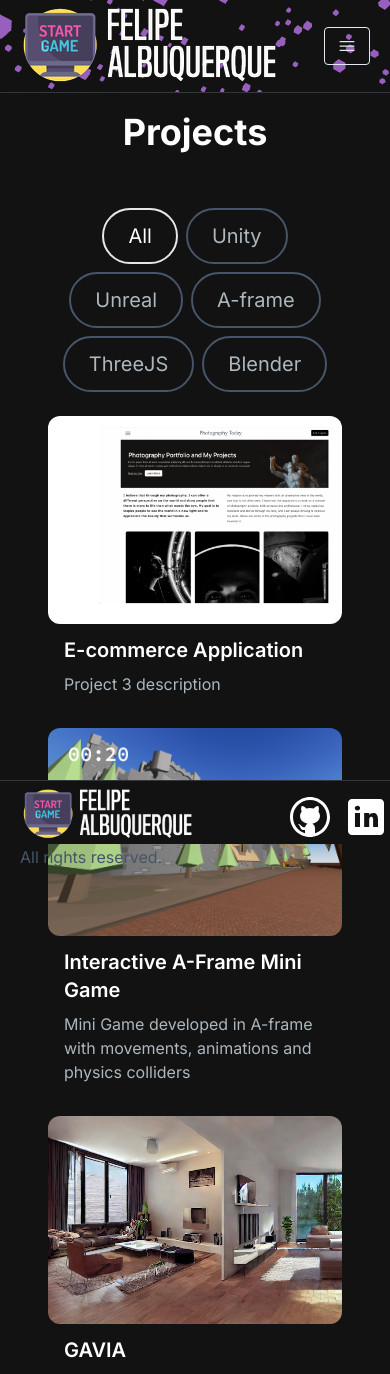
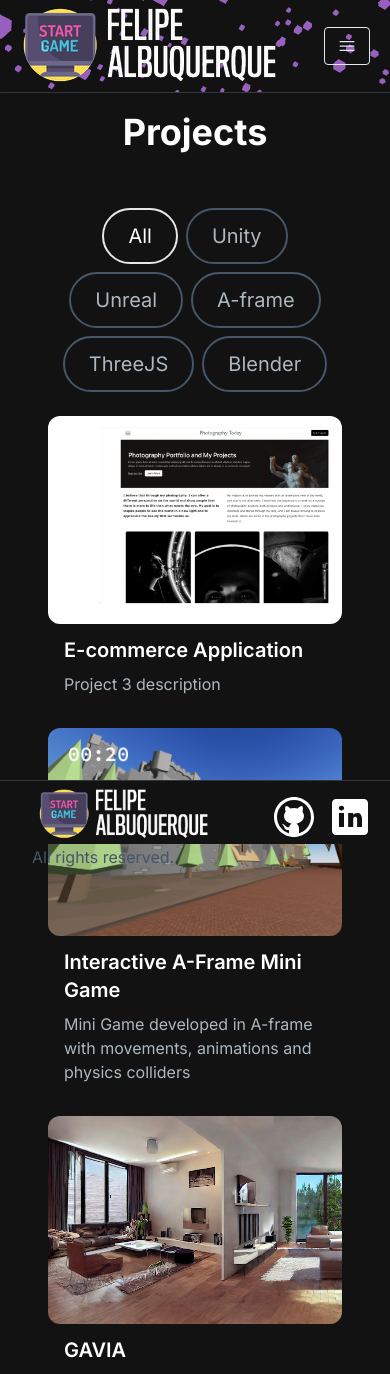
Before and after one commit to felipealbuq/personal-portfolio, a Next.js app: page /projects in a window 390 px wide. Shown: the top 1374 px of the page. Built offline with nearby package versions, Linux system fonts and the light colour scheme.

Commit message:
Initial Commit

```diff
--- a/src/app/components/Footer.jsx
+++ b/src/app/components/Footer.jsx
@@ -9,7 +9,7 @@ const Footer = () => {
     <footer
       className="footer fixed border-t border-[#33353F] bottom-0 left-0 w-full h-16 bg-[#121212] text-white"
     >
-      <div className="flex flex-wrap items-center justify-between mx-auto px-0 md:px-4 lg:px-4 py-2">
+      <div className="flex flex-wrap items-center justify-between mx-auto px-4 py-2">
         <span>
           <Link href={"#"}>
             <Image
@@ -29,7 +29,7 @@ const Footer = () => {
               <Image src={LinkedinIcon} alt="Linkedin Icon" />
             </Link>
           </div>
-        <p className="text-slate-600 px-5 md:px-4 lg:px-4">All rights reserved.</p>
+        <p className="text-slate-600 px-4">All rights reserved.</p>
       </div>
     </footer>
   );
```
